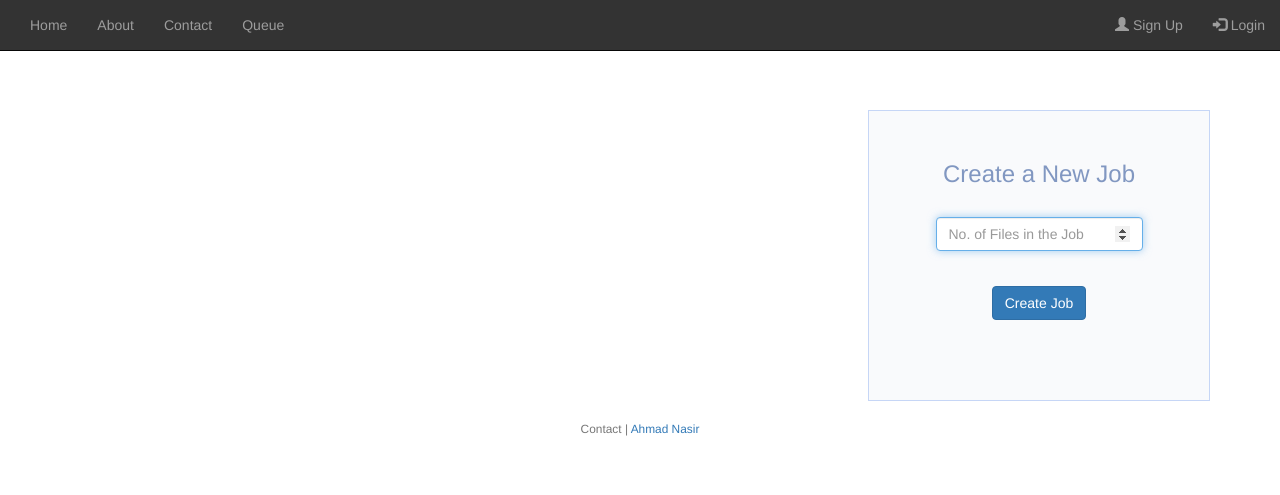
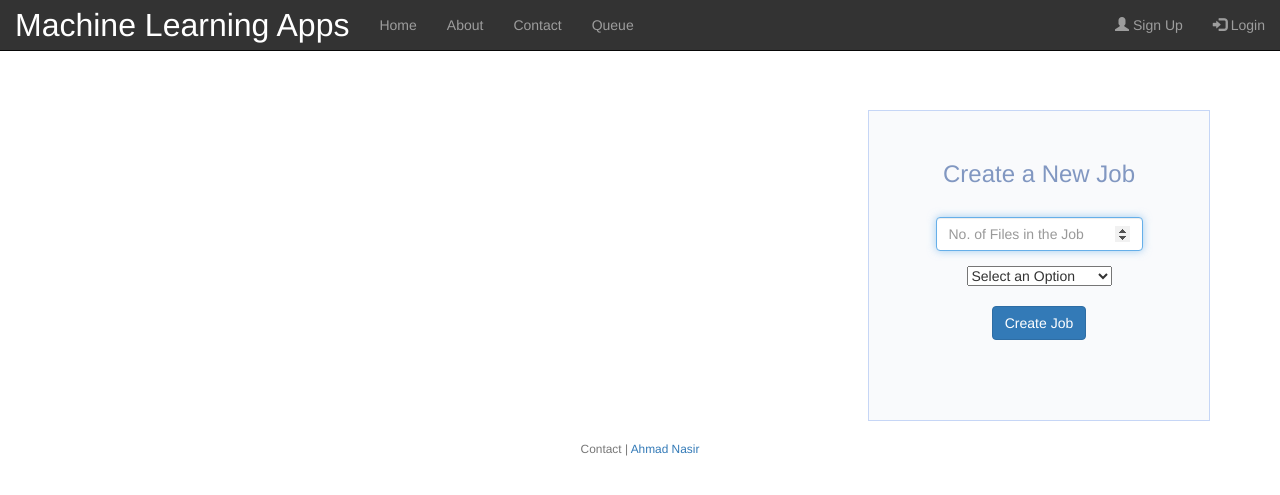
Before and after one commit to amdnsr/machinelearningapps, a Flask app: page / in a window 1280 px wide. Shown: the top 495 px of the page. Run offline with Flask 2, Linux system fonts and the light colour scheme; some libraries are stand-ins or nearby versions.

Commit message:
Updated the html files to add the dropdown select for task_type. Added a template javascript function. Re-added NavBar in layout, and passed the task_type parameter across the pages.

```diff
--- a/project/templates/index.html
+++ b/project/templates/index.html
@@ -12,7 +12,17 @@ Home
             <br>
             <div class="form-group">
                 <input autocomplete="off" autofocus class="form-control" name="file_count" min = "1" placeholder="No. of Files in the Job" type="number"/>
+                <!-- <input placeholder="Task Type" type="select"/> -->
+                <br>
             </div>
+            <select name="task_type" aria-placeholder="hello">
+                <option value="none" selected disabled hidden>
+                    Select an Option
+                <option value="captiongeneration">Caption Generation</option>
+                <option value="cartoonization">Cartoonization</option>
+                <option value="textsummarization">Text Summarization</option>
+            </select>
+            <br>
             <br>
             <button class="btn btn-primary" type="submit">Create Job</button>
         </form>
--- a/project/templates/layout.html
+++ b/project/templates/layout.html
@@ -29,9 +29,9 @@
 
         <nav class="navbar navbar-inverse navbar-fixed-top">
           <div class="container-fluid">
-            <!-- <div class="navbar-header">
-              <a class="navbar-brand" href="/">Home</a>
-            </div> -->
+            <div class="navbar-header">
+              <a class="navbar-brand" href="/">Machine Learning Apps</a>
+            </div>
             {% if session.user_id %}
             <ul class="nav navbar-nav">
                 <li><a href="/">Home</a></li> <!-- class="active" -->
--- a/project/templates/upload.html
+++ b/project/templates/upload.html
@@ -9,6 +9,7 @@
         <form action = /jobs enctype="multipart/form-data" method = "POST">
             <!--{% set file_count = file_count %}-->
             <input type="hidden" name="file_count" value={{file_count}} />
+            <input type="hidden" name="task_type" value={{task_type}} />
             {% for i in range(file_count) %}
                 {% set filename = "file_{}".format(i)%}
                 <input type = file name = {{filename}} /><br>
```
Also changed, not shown: project/static/script.js (+10 -0 lines), project/templates/jobs.html (+10 -0 lines), project/templates/summary.html (deleted, +0 -19 lines).
